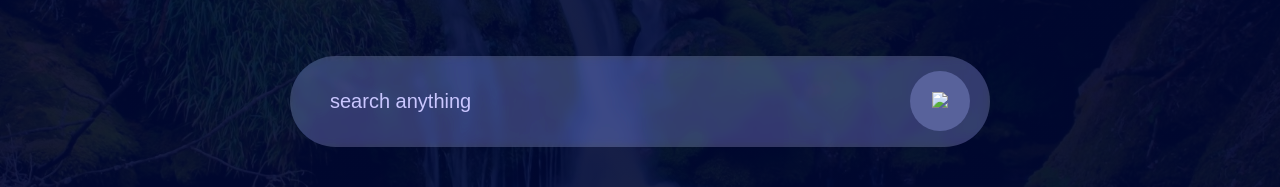
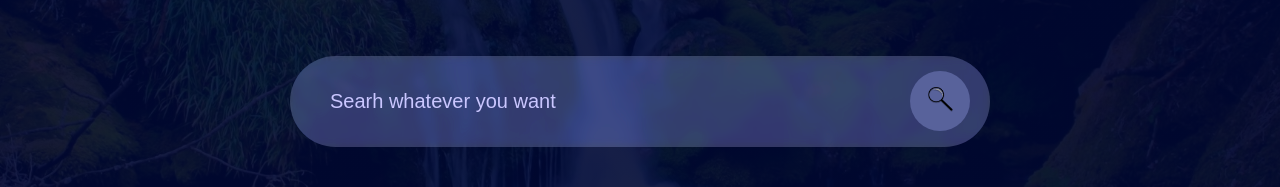
Before and after one commit to JouDoom/Jou-task-Day01, a plain HTML site: page index.html in a window 1280 px wide. Shown: the part 299-486 px from the top of the page. Drawn offline with Linux system fonts and the light colour scheme.

Commit message:
Update index.html

```diff
--- a/index.html
+++ b/index.html
@@ -11,8 +11,8 @@
 
     <div class="container">
         <form action="https://www.google.com/search" method="get" class="search-bar">
-            <input type="text" placeholder="search anything" name="q">
-            <button type="submit"><img src="kacapembesar.png/search.png"></button>
+            <input type="text" placeholder="Searh whatever you want" name="q">
+            <button type="submit"><img src="kacapembesar.png"></button>
         </form>
     </div>
 
```
